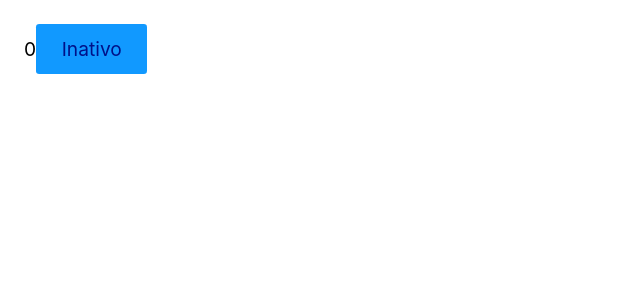
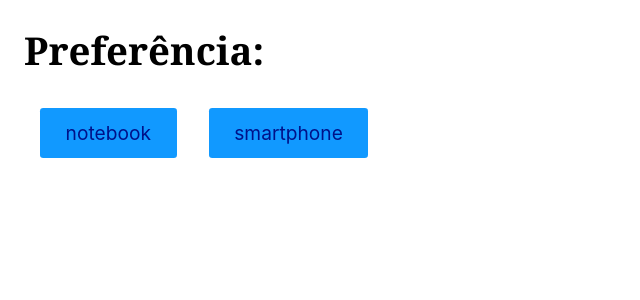
Before and after one commit to Ah-Cabral/OrigamidReact, a React (Create React App) app: page / in a window 1280 px wide. Shown: the top 300 px of the page, without its empty margins (0-640 px from the left). Built offline with nearby package versions, Linux system fonts and the light colour scheme; the HTML template or start-up script is replaced by a standard one.

Commit message:
Desafio useEffect

```diff
--- a/src/App.js
+++ b/src/App.js
@@ -3,24 +3,36 @@ import Produto from './Produto'
 
 const App = () => {
 
-  // Os links abaixo puxam dados de um produto em formato JSON
-  // https://ranekapi.origamid.dev/json/api/produto/tablet
+  // Quando o usuário clicar em um dos botões, faça um fetch do produto clicado utilizando a api abaixo
+  // https://ranekapi.origamid.dev/json/api/produto/notebook
   // https://ranekapi.origamid.dev/json/api/produto/smartphone
-  // https://ranekapi.origamid.dev/json/api/produto/notebook
-  // Crie uma interface com 3 botões, um para cada produto.
-  // Ao clicar no botão faça um fetch a api e mostre os dados do produto na tela.
-  // Mostre apenas um produto por vez
-  // Mostre a mensagem carregando... enquanto o fetch é realizado
+  // Mostre o nome e preço na tela (separe essa informação em um componente Produto.js)
+  // Defina o produto clicado como uma preferência do usuário no localStorage
+  // Quando o usuário entrar no site, se existe um produto no localStorage, faça o fetch do mesmo
 
-  //Primeiro de tudo, se é um dado que é modificado, devemos utilizar o useState
+  const [produto, setProduto] = React.useState(null)
 
-  const [active, setActive] =  React.useState(0)
+  React.useEffect(() => {
+    const produtoLocal = window.localStorage.getItem('Produto');
+    if (produtoLocal !== 'null') setProduto(produtoLocal);
+  }, []);
 
+  React.useEffect(() =>{
+    if(produto != null){
+      window.localStorage.setItem('Produto', produto);
+    };
+  }, [produto])
+
+  function handleClick({target}){
+    setProduto(target.innerText);
+  }
 
   return (
     <div>
-     {active && <Produto/>}
-      <button onClick={() => setActive(!active)}>{active ? 'Ativo' : 'Inativo'}</button>
+      <h1>Preferência: {produto}</h1>
+      <button style={{margin: '1rem'}} onClick={handleClick}>notebook</button>
+      <button style={{margin: '1rem'}} onClick={handleClick}>smartphone</button>
+      <Produto produto={produto} />
     </div>
   )
 }
--- a/src/Produto.js
+++ b/src/Produto.js
@@ -1,9 +1,20 @@
 import React from 'react'
 
-const Produto = () => {
+const Produto = ({produto}) => {
+    const [data, setData] = React.useState(null);
+
+    React.useEffect(() =>{
+        if(produto !== null){
+            fetch(`https://ranekapi.origamid.dev/json/api/produto/${produto}`).then(response => response.json()).then((json) => setData(json))
+        }
+    }, [produto])
+
+    if(data === null) return null;
+
     return (
-        <div style={{height: '200vh'}}>
-            Meu Produto
+        <div>
+            <h1>{data.nome}</h1>
+            <h1>{data.preco}</h1>
         </div>
     )
 }
```
